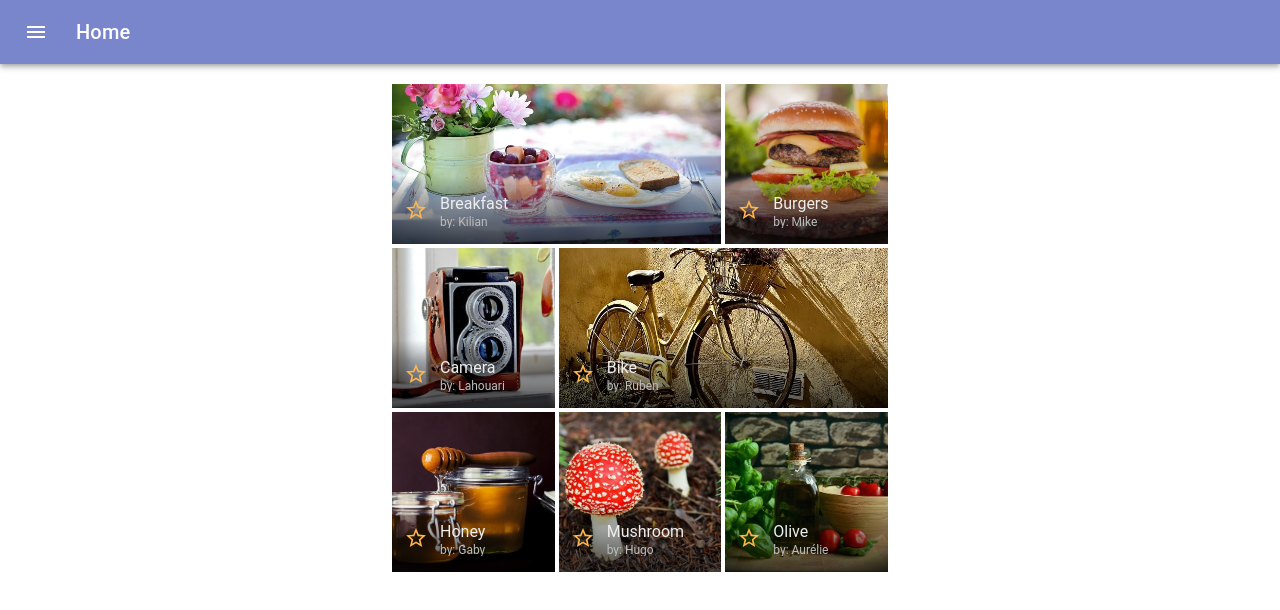
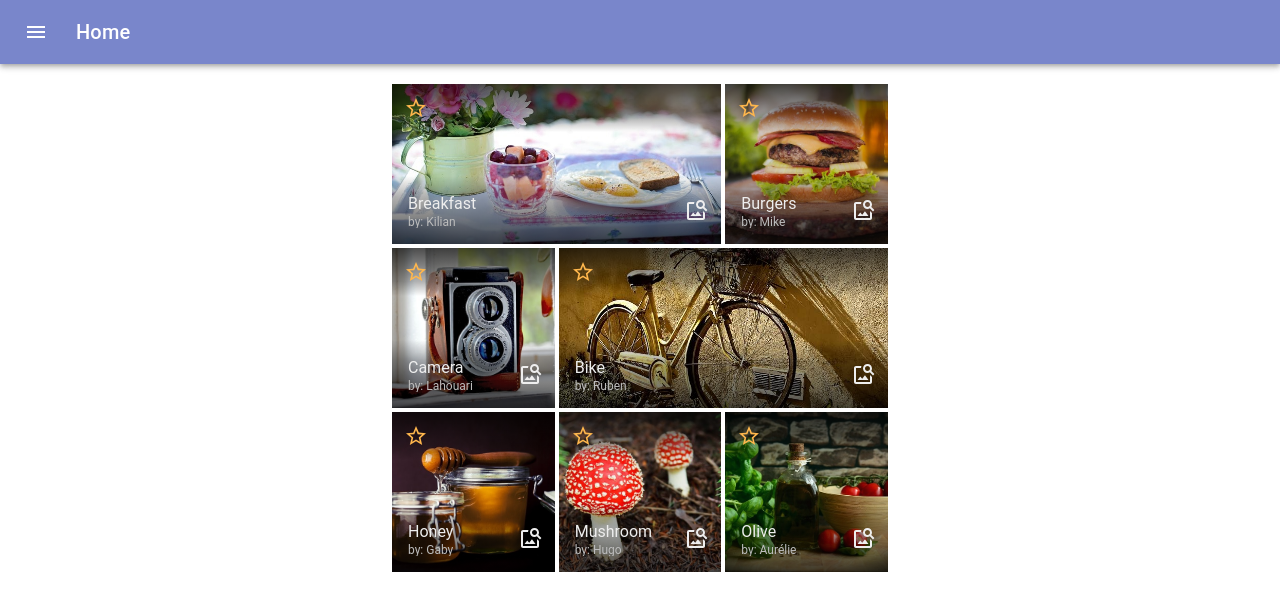
Before and after one commit to axelduret/my-first-react-app, a React (Create React App) app: page /gallery in a window 1280 px wide. Shown: the top 610 px of the page. Built offline with nearby package versions, Linux system fonts and the light colour scheme.

Commit message:
add loader. add loop icon and improve star icon

```diff
--- a/src/components/ButtonAppBar/ButtonAppBar.js
+++ b/src/components/ButtonAppBar/ButtonAppBar.js
@@ -1,6 +1,7 @@
 import React, { Suspense, lazy } from "react";
 import { BrowserRouter as Router, Route, Link, Switch } from "react-router-dom";
 import menuList from "./menuList";
+import Progress from "../loader/progress.js";
 import Menu from "@material-ui/core/Menu";
 import MenuItem from "@material-ui/core/MenuItem";
 import { makeStyles } from "@material-ui/core/styles";
@@ -95,7 +96,7 @@ export default function ButtonAppBar() {
           </Toolbar>
         </AppBar>
 
-        <Suspense fallback={<div>Loading...</div>}>
+        <Suspense fallback={<Progress />}>
           <Switch>
             <Route path="/gallery" component={Gallery} />
             <Route path="" component={Home} />
--- a/src/components/ImageGridList/Gallery.js
+++ b/src/components/ImageGridList/Gallery.js
@@ -1,11 +1,14 @@
-import React from "react";
+import React, { Suspense } from "react";
 import tileData from "./tileData";
+import Progress from "../loader/progress.js";
 import { makeStyles, withStyles } from "@material-ui/core/styles";
 import GridList from "@material-ui/core/GridList";
 import GridListTile from "@material-ui/core/GridListTile";
 import GridListTileBar from "@material-ui/core/GridListTileBar";
 import IconButton from "@material-ui/core/IconButton";
 import StarBorderIcon from "@material-ui/icons/StarBorder";
+import StarIcon from "@material-ui/icons/Star";
+import ImageSearchIcon from "@material-ui/icons/ImageSearch";
 import Dialog from "@material-ui/core/Dialog";
 import MuiDialogTitle from "@material-ui/core/DialogTitle";
 import MuiDialogContent from "@material-ui/core/DialogContent";
@@ -24,14 +27,22 @@ const useStyles = makeStyles((theme) => ({
     height: 492,
   },
   imgTile: {
-    cursor: "pointer",
+    cursor: "default",
   },
   titleBar: {
     background:
       "linear-gradient(to top, rgba(0,0,0,0.7) 0%, " +
       "rgba(0,0,0,0.3) 70%, rgba(0,0,0,0) 100%)",
   },
+  headerBar: {
+    background:
+      "linear-gradient(to bottom, rgba(0,0,0,0.7) 0%, " +
+      "rgba(0,0,0,0.3) 70%, rgba(0,0,0,0) 100%)",
+  },
   title: {
+    color: theme.palette.grey[200],
+  },
+  header: {
     color: theme.palette.grey[200],
   },
   author: {
@@ -40,7 +51,10 @@ const useStyles = makeStyles((theme) => ({
   imgModal: {
     width: 500,
   },
-  icon: {
+  loopIcon: {
+    color: theme.palette.grey[200],
+  },
+  starIcon: {
     color: theme.palette.warning.light,
   },
 }));
@@ -91,6 +105,15 @@ function Gallery() {
   const [imgTitle, setTitle] = React.useState("");
   const [imgAuthor, setAuthor] = React.useState("");
   const [imgUrl, setUrl] = React.useState("");
+  const [clicks, setClicks] = React.useState([]);
+  //add the id to the array of clicked items if it doesn't exist but if it does exist remove it. this makes sure that double clicking on an item brings it back to normal
+  const handleIconClick = (id) => {
+    let result = clicks.includes(id)
+      ? clicks.filter((click) => click !== id)
+      : [...clicks, id];
+    setClicks(result);
+    // change <AddCircleIcon /> to <BlockIcon /> at "id"
+  };
 
   const handleClick = (item) => {
     activeItemId(item);
@@ -124,9 +147,27 @@ function Gallery() {
               cols={cols || 1}
               className={classes.imgTile}
               title={title}
-              onClick={handleClick.bind(this, id)}
             >
               <img src={img} alt={title} />
+              <GridListTileBar
+                classes={{
+                  title: classes.header,
+                }}
+                titlePosition="top"
+                actionIcon={
+                  <IconButton
+                    aria-label={`star ${id}`}
+                    className={classes.starIcon}
+                    title="Star"
+                    key={id}
+                    onClick={handleIconClick.bind(this, id)}
+                  >
+                    {clicks.includes(id) ? <StarIcon /> : <StarBorderIcon />}
+                  </IconButton>
+                }
+                actionPosition="left"
+                className={classes.headerBar}
+              />
               <GridListTileBar
                 title={title}
                 subtitle={<span className={classes.author}>by: {author}</span>}
@@ -135,13 +176,16 @@ function Gallery() {
                 }}
                 actionIcon={
                   <IconButton
-                    aria-label={`star ${title}`}
-                    className={classes.icon}
+                    aria-label={`star ${id}`}
+                    className={classes.loopIcon}
+                    title="Zoom"
+                    key={id}
+                    onClick={handleClick.bind(this, id)}
                   >
-                    <StarBorderIcon />
+                    <ImageSearchIcon />
                   </IconButton>
                 }
-                actionPosition="left"
+                actionPosition="right"
                 className={classes.titleBar}
               />
             </GridListTile>
@@ -153,7 +197,9 @@ function Gallery() {
           </DialogTitle>
           <DialogContent dividers>
             <Typography gutterBottom>
-              <img className={classes.imgModal} src={imgUrl} alt={imgTitle} />
+              <Suspense fallback={<Progress />}>
+                <img className={classes.imgModal} src={imgUrl} alt={imgTitle} />
+              </Suspense>
             </Typography>
           </DialogContent>
         </Dialog>
--- /dev/null
+++ b/src/components/loader/progress.js
@@ -0,0 +1,28 @@
+import React from "react";
+import { makeStyles } from "@material-ui/core/styles";
+import CircularProgress from "@material-ui/core/CircularProgress";
+
+const useStyles = makeStyles((theme) => ({
+  root: {
+    display: "flex",
+    justifyContent: "center",
+    alignContent: "center",
+    "& > * + *": {
+      marginLeft: theme.spacing(2),
+    },
+  },
+  load: {
+    margin: 100,
+    color: theme.palette.primary.light,
+  },
+}));
+
+export default function Progress() {
+  const classes = useStyles();
+
+  return (
+    <div className={classes.root}>
+      <CircularProgress className={classes.load} disableShrink />
+    </div>
+  );
+}
```
